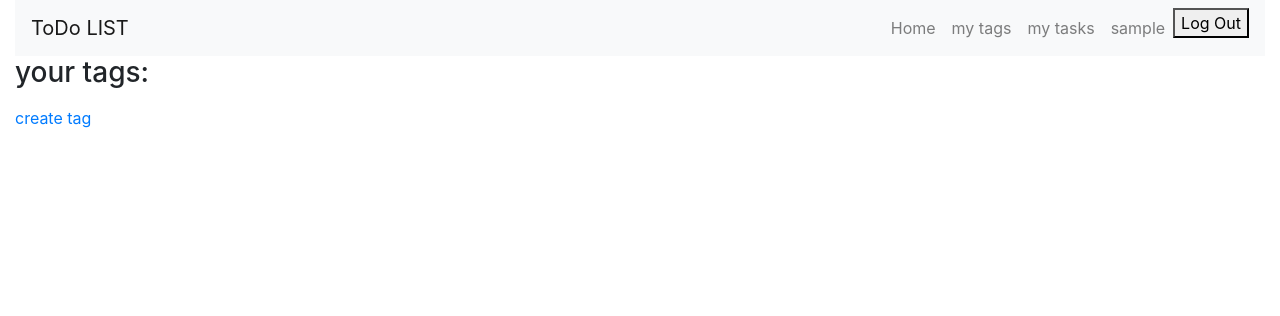
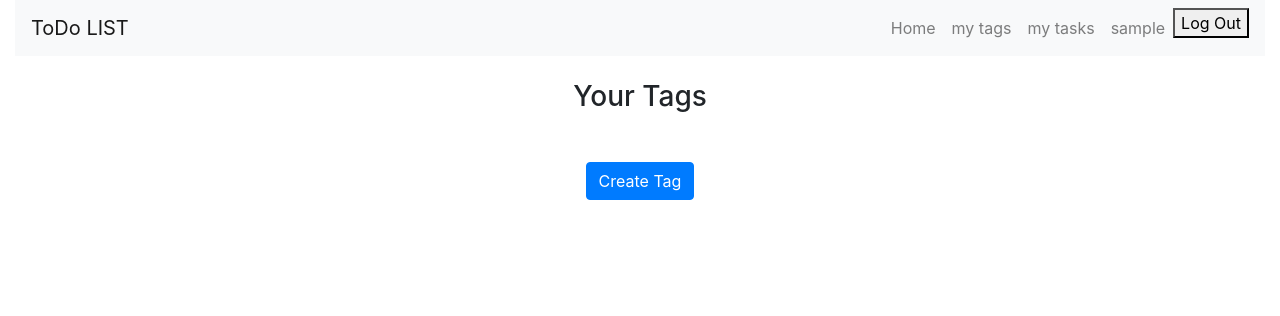
Before and after one commit to Timur5050/toDo-list-project, a Django app: page /tags/ in a window 1280 px wide. Shown: the top 316 px of the page. Run offline with Django 5.2, Linux system fonts and the light colour scheme; the visitor is signed in with stand-in values (Sample User, id 1); data that the repository does not hold is empty.

Commit message:
changed design for tags list page

```diff
--- a/templates/roster/tags_list.html
+++ b/templates/roster/tags_list.html
@@ -1,14 +1,15 @@
 {% extends "base.html" %}
 
 {% block content %}
-<h3>your tags:</h3>
-<ul>
+<h3 class="my-4 text-center">Your Tags</h3>
+<ul class="list-group">
   {% for tag in tags_list %}
-  <li>
+  <li class="list-group-item tag-item">
     {{ tag.name }}
   </li>
   {% endfor %}
 </ul>
-<a href="{% url 'roster:tag-create' %}">create tag</a>
-
+<div class="text-center mt-4">
+  <a href="{% url 'roster:tag-create' %}" class="btn btn-primary">Create Tag</a>
+</div>
 {% endblock %}
```
